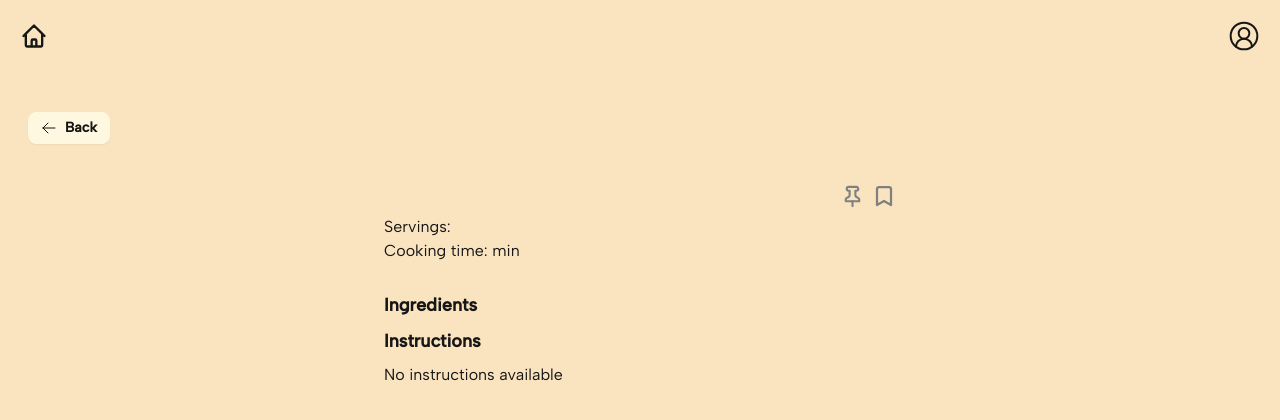
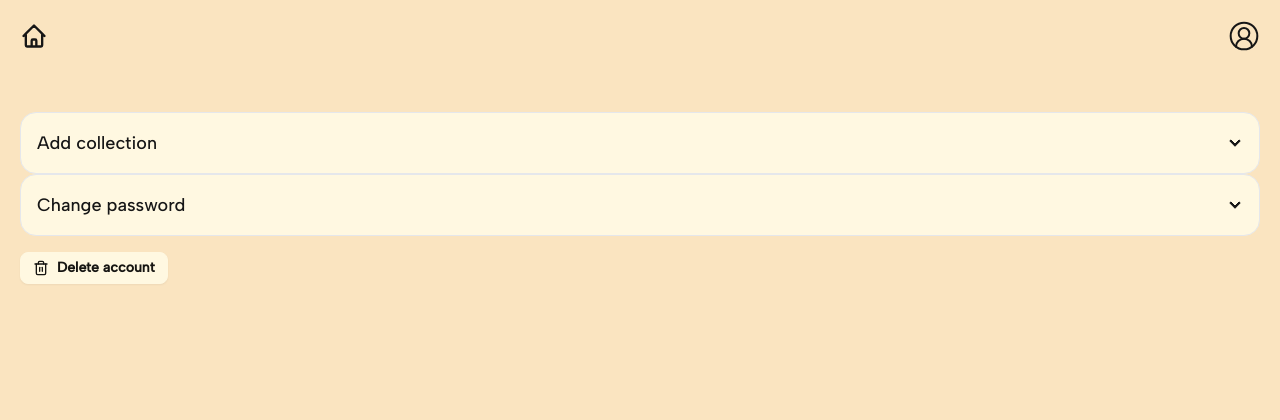
Before and after one commit to felicialyden/recipe-search-frontend, a React (Vite) app: page /recipe-search-frontend/profile in a window 1280 px wide. Shown: the top 420 px of the page. Built offline with nearby package versions, Linux system fonts and the light colour scheme; no server answers.

Commit message:
add change password form

```diff
--- a/src/App.tsx
+++ b/src/App.tsx
@@ -6,6 +6,7 @@ import RecipeDetails from "./pages/RecipeDetails";
 import { Toaster } from "react-hot-toast";
 import SavedRecipes from "./pages/SavedRecipes";
 import Login from "./pages/Login";
+import Profile from "./pages/Profile";
 
 function App() {
   return (
@@ -19,6 +20,7 @@ function App() {
           <Route path="/:recipeId" Component={RecipeDetails}></Route>
           <Route path="/saved" Component={SavedRecipes}></Route>
           <Route path="/login" Component={Login}></Route>
+          <Route path="/profile" Component={Profile}></Route>
         </Routes>
       </main>
     </BrowserRouter>
--- /dev/null
+++ b/src/components/ChangePassword.tsx
@@ -0,0 +1,28 @@
+
+const ChangePassword = () => {
+  return (
+    <div className="space-y-2">
+          <input
+        type="password"
+        name="change-password-current"
+        placeholder="Current password"
+        className="input input-sm input-bordered w-full w-xs"
+      />
+            <input
+        type="password"
+        name="change-password-new"
+        placeholder="New password"
+        className="input input-sm input-bordered w-full w-xs"
+      />
+            <input
+        type="password"
+        name="change-password-confirm"
+        placeholder="Confirm new password"
+        className="input input-sm input-bordered w-full w-xs"
+      />
+    <button className="btn btn-sm btn-primary max-w-xs">Change password</button>
+    </div>
+  )
+}
+
+export default ChangePassword
--- a/src/components/Navbar.tsx
+++ b/src/components/Navbar.tsx
@@ -14,7 +14,6 @@ const Navbar = () => {
   const handleLogout = async() => {
     try {
       const response = await logoutUser(loggedInUser as string) as Response
-      closeDropdown()
       if(!response.success) {
         throw response.error
       }
@@ -58,21 +57,24 @@ const Navbar = () => {
             <CircleUserRound size={32} strokeWidth={1.5} />
           </div>
           <ul
+            onClick={closeDropdown}
             tabIndex={0}
             className="menu menu-sm dropdown-content mt-3 z-[1] p-2 shadow bg-base-100 rounded-box w-52"
           >
             {loggedInUser ? (
               <>
-                {/* <li>
+              <Link to={"/profile"}>
+                <li>
                   <p className="justify-between">Profile</p>
-                </li> */}
+                </li>
+                </Link>
                 <li onClick={() => handleLogout()}>
                   <p>Logout</p>
                 </li>
               </>
             ) : (
               <Link to={"/login"}>
-              <li onClick={closeDropdown}>
+              <li>
                 <p>Log in</p>
               </li>
               </Link>
--- /dev/null
+++ b/src/pages/Profile.tsx
@@ -0,0 +1,31 @@
+import { Trash2 } from "lucide-react";
+import ChangePassword from "../components/ChangePassword";
+
+const Profile = () => {
+  return (
+    <>
+      <div className="collapse collapse-arrow join-item border bg-secondary">
+        <input type="checkbox" name="my-accordion-2" />
+        <div className="collapse-title text-lg font-medium">Add collection</div>
+        <div className="collapse-content">
+          <p>hello</p>
+        </div>
+      </div>
+      <div className="collapse collapse-arrow join-item border bg-secondary">
+        <input type="checkbox" name="my-accordion-2" />
+        <div className="collapse-title text-lg font-medium">
+          Change password
+        </div>
+        <div className="collapse-content">
+          <ChangePassword />
+        </div>
+      </div>
+      <button className="btn btn-sm btn-secondary mt-4">
+          <Trash2 size={16}/>
+            Delete account
+          </button>
+    </>
+  );
+};
+
+export default Profile;
```
